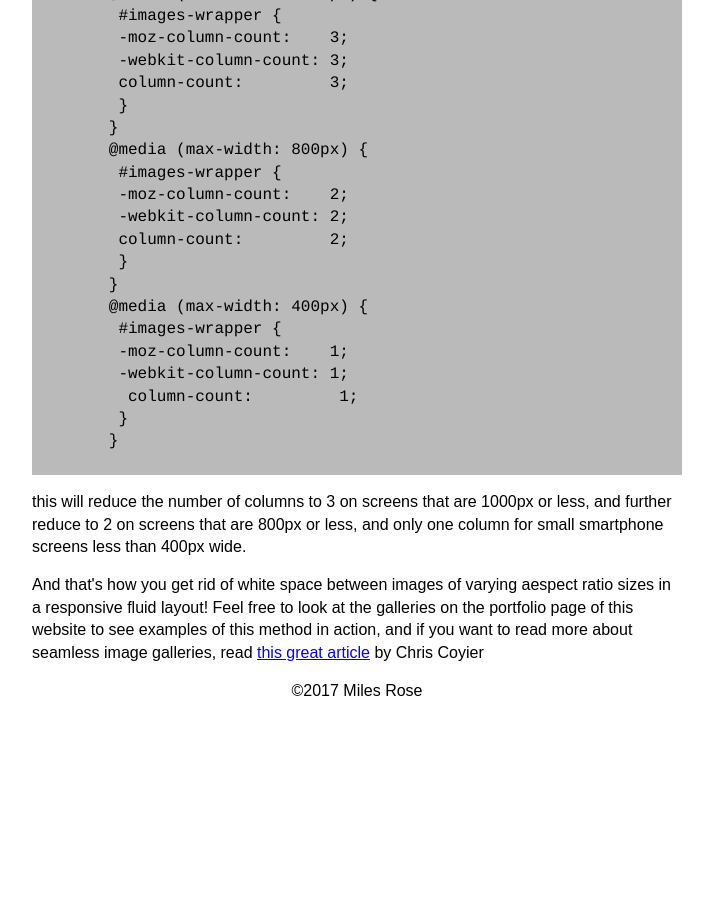
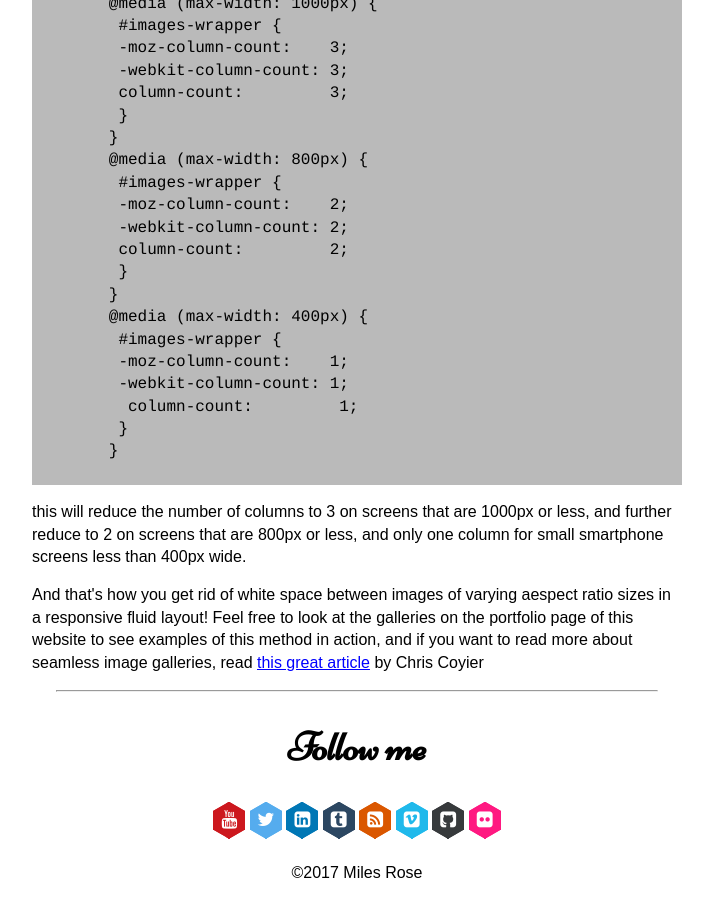
Before and after one commit to MilesOfRoses/my-jekyll, a Jekyll site: the page built from _posts/code/2017-01-06-css-gallery.md, in a window 1280 px wide and 900 px high, scrolled down 2841 px. Shown: the whole window, without its empty margins (283-996 px from the left). Built offline with Jekyll 4.4.1, drawn with Linux system fonts in a browser that asks for light colours; comment, search, counter and statistics services are not loaded; before the commit the page ends 3559 px from its top, so only the background shows below that.

Commit message:
Added "Follow me" social media buttens after each blog post

```diff
--- a/_layouts/blog-article.html
+++ b/_layouts/blog-article.html
@@ -6,7 +6,20 @@ comments: true
 <h1 class="centerText article-list">{{page.title}}</h1>
 
 <div class="centerText article-list">{{content}}</div>
+<hr>
+<h1 class="centerText">Follow me</h1>
 
+<div class="container centerText">
+	<!-- Extra Small Buttons spin -->
+	<a href="https://www.youtube.com/channel/UCoi5IujqQmaHU48EduXVxew"><span class="hb hb-xs spin-icon"><i class="fa fa-youtube"></i></span></a>
+	<a href="https://twitter.com/MilesOfRoses"><span class="hb hb-xs spin-icon"><i class="fa fa-twitter"></i></span></a>
+	<a href="https://www.linkedin.com/in/miles-rose-44816752?trk=nav_responsive_tab_profile"><span class="hb hb-xs spin-icon"><i class="fa fa-linkedin-square"></i></span></a>
+	<a href="http://milesofcrimsonroses.tumblr.com/"><span class="hb hb-xs spin-icon"><i class="fa fa-tumblr-square"></i></span></a>
+	<a href="{{site.baseurl}}/feed.xml"><span class="hb hb-xs spin-icon"><i class="fa fa-rss-square"></i></span></a>
+	<a href="https://vimeo.com/milesrose"><span class="hb hb-xs spin-icon"><i class="fa fa-vimeo-square"></i></span></a>
+	<a href="https://github.com/MilesOfRoses"><span class="hb hb-xs spin-icon"><i class="fa fa-github-square"></i></span></a>
+	<a href="https://www.flickr.com/photos/146669889@N04/albums"><span class="hb hb-xs spin-icon"><i class="fa fa-flickr"></i></span></a>		<!--  Extra Small Buttons spin  End -->
+</div><!-- /.container -->
 
 <div id="disqus_thread"></div>
 <script>
--- a/_layouts/default.html
+++ b/_layouts/default.html
@@ -26,6 +26,9 @@
 	<p id="copy">©2017 Miles Rose</p>
 </footer>
 
+<script src="{{site.baseurl}}/assets/js/jquery-2.1.0.min.js"></script>
+<script src="{{site.baseurl}}/assets/js/hexagons.min.js"></script>
+
 <script>
   (function(i,s,o,g,r,a,m){i['GoogleAnalyticsObject']=r;i[r]=i[r]||function(){
   (i[r].q=i[r].q||[]).push(arguments)},i[r].l=1*new Date();a=s.createElement(o),
--- a/index.html
+++ b/index.html
@@ -103,6 +103,3 @@ priority: 1.0
 		<hr>
 	</li>
 </ul>
-
-<script src="assets/js/jquery-2.1.0.min.js"></script>
-<script src="assets/js/hexagons.min.js"></script>
```
Also changed, not shown: other parts of index.html (+1 -1 lines).
